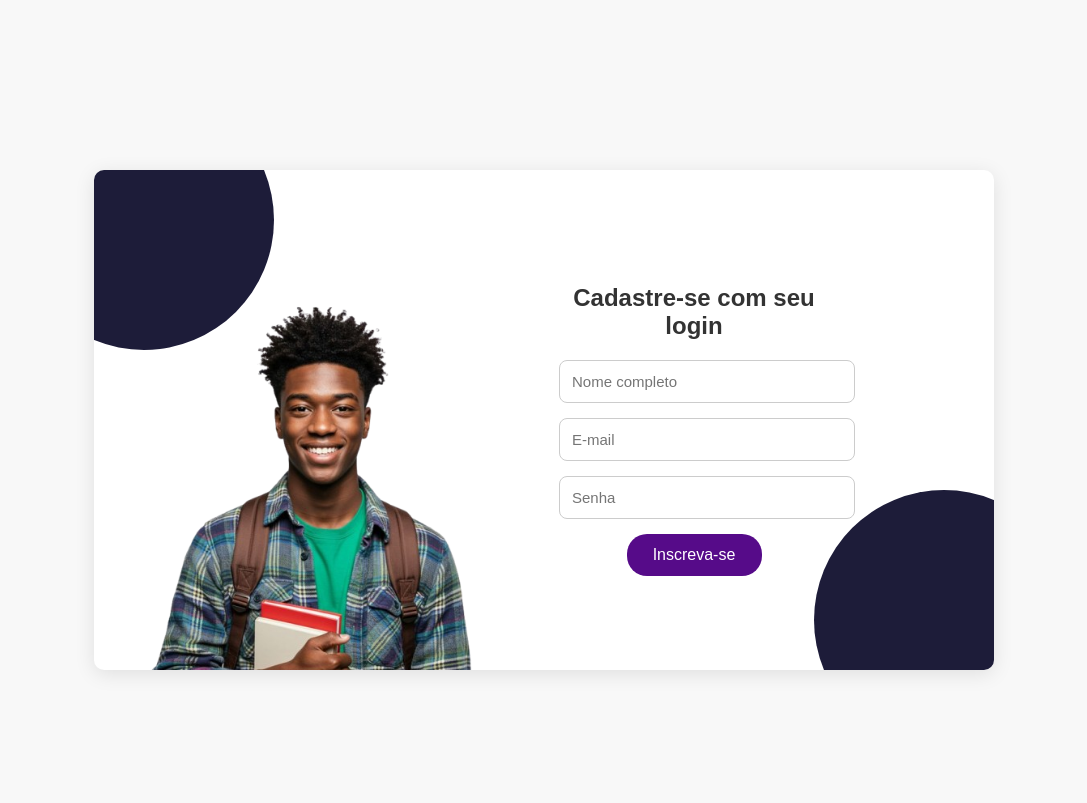
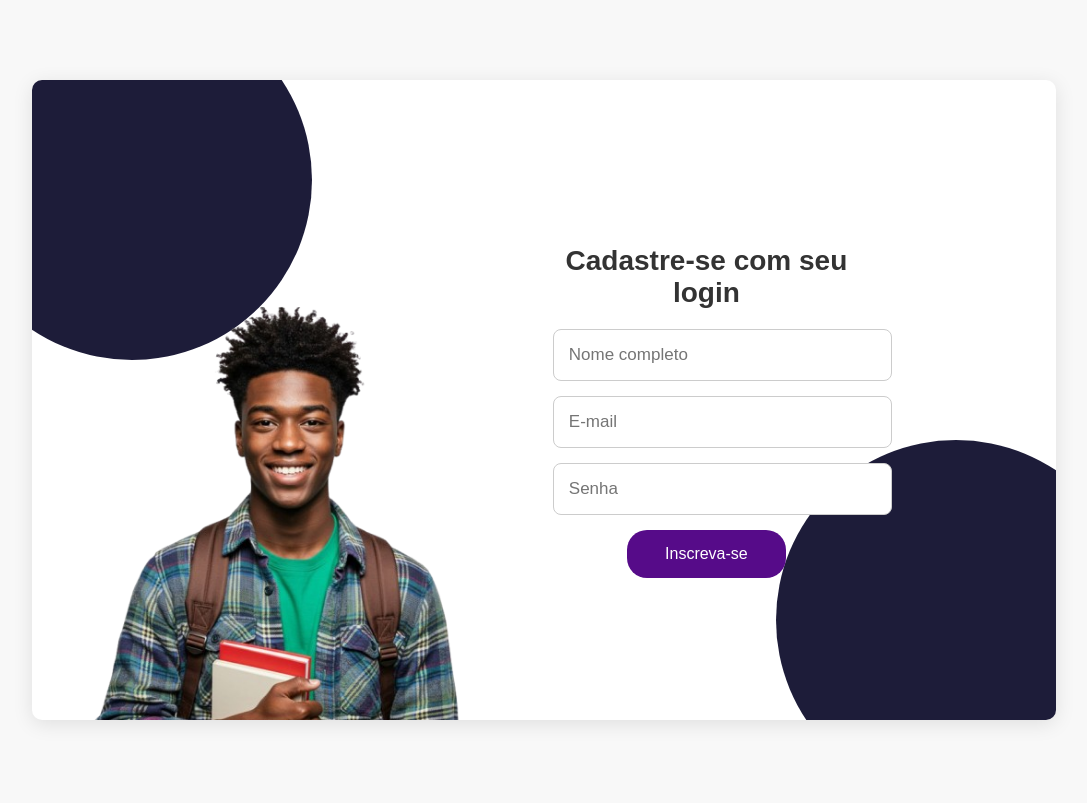
Before and after one commit to evy869/hackaton-2025, a plain HTML site: page index.html in a window 1280 px wide. Shown: the whole page, without its empty margins (96-1183 px from the left). Drawn offline with Linux system fonts and the light colour scheme.

Commit message:
ajuste do projeto2.0

```diff
--- a/css/index.css
+++ b/css/index.css
@@ -11,13 +11,13 @@
         justify-content: center;
         align-items: center;
         height: 100vh;
-        padding: 20px;
+        padding: 0px;
     }
 
     .card {
         background: #fff;
-        width: 900px;
-        height: 500px;
+        width: 80%;
+        height: 80%;
         border-radius: 10px;
         box-shadow: 0 4px 20px rgba(0,0,0,0.1);
         display: flex;
@@ -33,15 +33,15 @@
     }
 
     .circulo.esquerda {
-        width: 260px;
-        height: 260px;
+        width: 360px;
+        height: 360px;
         top: -80px;
         left: -80px;
     }
 
     .circulo.direita {
-        width: 260px;
-        height: 260px;
+        width: 360px;
+        height: 360px;
         bottom: -80px;
         right: -80px;
     }
@@ -76,6 +76,8 @@
         text-align: center;
         margin-bottom: 20px;
         color: #333;
+        font-size: 28px;
+        font-family: Arial, Helvetica, sans-serif ;
     }
 
     .input-group {
@@ -83,12 +85,13 @@
     }
 
     input {
+
         width: 100%;
-        padding: 12px;
+        padding: 15px;
         border-radius: 8px;
         border: 1px solid #ccc;
         transition: 0.3s;
-        font-size: 15px;
+        font-size: 17px;
     }
 
     input:focus {
@@ -101,8 +104,8 @@
         background: #560b89;
         color: #fff;
         border: none;
-        padding: 12px 0;
-        width: 50%;
+        padding: 15px 0;
+        width: 52%;
         border-radius: 20px;
         cursor: pointer;
         font-size: 16px;
```
